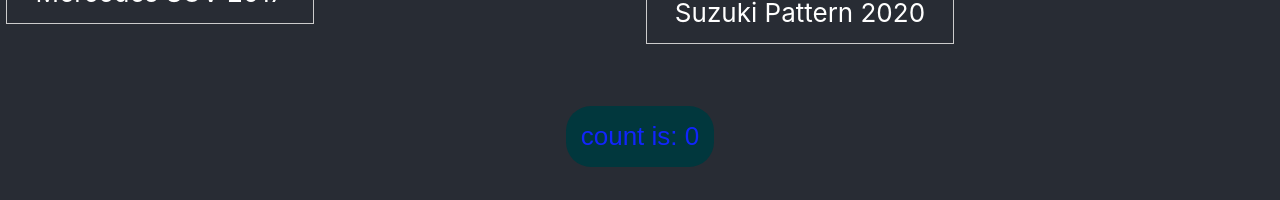
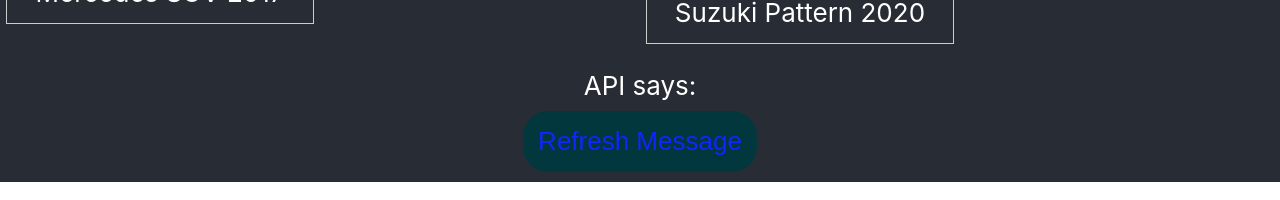
Before and after one commit to grimm-auto-finance/frontend, a React (Vite) app: page / in a window 1280 px wide. Shown: the part 1388-1588 px from the top of the page. Built offline with nearby package versions, Linux system fonts and the light colour scheme; no server answers.

Commit message:
feat: re-introduce API demo

```diff
--- a/src/App.tsx
+++ b/src/App.tsx
@@ -8,10 +8,9 @@ import Car from "./CarImages/Car.png";
 import Suzuki from "./CarImages/Suzuki.png";
 
 import "./App.css";
+import HelloAPI from "./components/HelloAPI";
 
 function App() {
-  const [count, setCount] = useState(0);
-
   return (
     <div className="App">
       <header className="App-header">
@@ -108,12 +107,7 @@ function App() {
             </div>
           </div>
         </p>
-
-        <p>
-          <button type="button" onClick={() => setCount((count) => count + 1)}>
-            count is: {count}
-          </button>
-        </p>
+        <HelloAPI />
       </header>
     </div>
   );
--- a/src/components/HelloAPI.tsx
+++ b/src/components/HelloAPI.tsx
@@ -4,7 +4,7 @@ export default () => {
   const [message, setMessage] = useState("");
 
   function updateMessage() {
-    fetch(import.meta.env.VITE_BACKEND_BASE_URL + "/")
+    fetch(import.meta.env.VITE_BACKEND_BASE_URL + "/loan", { method: "POST" })
       .then(async (res) => setMessage(await res.text()))
       .catch((err) => console.error(err));
   }
```
